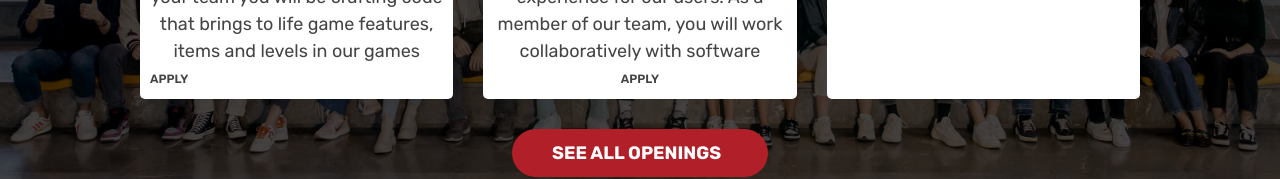
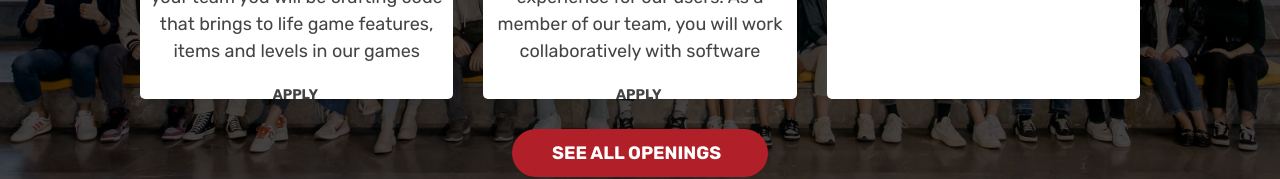
Before and after one commit to Intellect-Play/BgaiWebsite, a Next.js app: page / in a window 1280 px wide. Shown: the part 2025-2204 px from the top of the page. Built offline with nearby package versions, Linux system fonts and the light colour scheme.

Commit message:
chore: Positions Section button animation

```diff
--- a/app/_components/CustomButton.tsx
+++ b/app/_components/CustomButton.tsx
@@ -6,6 +6,9 @@ interface CustomButtonProps {
   width?: string;
   expandedWidth?: string;
   height?: string;
+  bgColor?: string;
+  textColor?: string;
+  fontSize?: string;
   onClick?: () => void;
 }
 
@@ -15,6 +18,9 @@ const CustomButton: React.FC<CustomButtonProps> = ({
   width = "12rem",
   expandedWidth = "15rem",
   height = "3rem",
+  bgColor = "#B12028",
+  textColor = "#fff",
+  fontSize = "18px",
   onClick,
 }) => {
   const [hovered, setHovered] = useState(false);
@@ -24,10 +30,13 @@ const CustomButton: React.FC<CustomButtonProps> = ({
       onMouseEnter={() => setHovered(true)}
       onMouseLeave={() => setHovered(false)}
       onClick={onClick}
-      className="group flex items-center gap-2 text-[18px] font-[700] cursor-pointer rounded-full text-[#fff] bg-[#B12028] hover:bg-gray-300 transition-all duration-300 overflow-hidden pl-[40px]"
+      className="group flex items-center gap-2  font-[700] cursor-pointer rounded-full  hover:bg-gray-300 transition-all duration-300 overflow-hidden pl-[40px]"
       style={{
         width: hovered ? expandedWidth : width,
         height,
+        backgroundColor: bgColor,
+        fontSize: fontSize,
+        color: textColor,
       }}
     >
       <span className="flex items-center text-center gap-2">{title}</span>
--- a/app/_featured/Header/Header.tsx
+++ b/app/_featured/Header/Header.tsx
@@ -32,7 +32,7 @@ const Header: React.FC = () => {
   return (
     <>
       <div
-        className={`w-full z-[10] fixed top-0 left-0  transition-colors duration-700 h-[70px] flex items-center px-[10px],
+        className={`w-full z-[99] fixed top-0 left-0    transition-colors duration-700 h-[70px] flex items-center px-[10px],
         ${
           scrolled
             ? "bg-[#fff] text-[#000] shadow-lg"
--- a/app/home/PositionsSection/PositionsSection.tsx
+++ b/app/home/PositionsSection/PositionsSection.tsx
@@ -2,7 +2,7 @@ import React from "react";
 import { Swiper, SwiperSlide } from "swiper/react";
 import "swiper/css";
 import "swiper/css/pagination";
-import { ChevronRight } from "lucide-react";
+import { ChevronRight, ChevronUp, Check } from "lucide-react";
 import CustomButton from "@/app/_components/CustomButton";
 
 interface PositionsSectionProps {
@@ -68,10 +68,18 @@ const PositionsSection: React.FC<PositionsSectionProps> = ({
                   code that brings to life game features, items and levels in
                   our games
                 </p>
-
-                <button className="cursor-pointer mt-auto flex flex-col flex-end  font-[600] text-[12px] text-[#444444]">
-                  APPLY
-                </button>
+                <div className="cursor-pointer flex justify-center items-center  mt-auto font-[600] ">
+                  <CustomButton
+                    title="APPLY"
+                    icon={<Check color="#B12028" size={18} />}
+                    width="8rem"
+                    expandedWidth="8.5rem"
+                    height="3rem"
+                    bgColor="#fff"
+                    textColor="#444444"
+                    fontSize="14px"
+                  />
+                </div>
               </div>
             </SwiperSlide>
             <SwiperSlide className="rounded-[5px] px-[10px] py-[20px]  max-h-[330px]">
@@ -89,9 +97,18 @@ const PositionsSection: React.FC<PositionsSectionProps> = ({
                   software
                 </p>
 
-                <button className="cursor-pointer  mt-auto font-[600] text-[12px] text-[#444444]">
-                  APPLY
-                </button>
+                <div className="cursor-pointer flex justify-center items-center  mt-auto font-[600] ">
+                  <CustomButton
+                    title="APPLY"
+                    icon={<Check color="#B12028" size={18} />}
+                    width="8rem"
+                    expandedWidth="8.5rem"
+                    height="3rem"
+                    bgColor="#fff"
+                    textColor="#444444"
+                    fontSize="14px"
+                  />
+                </div>
               </div>
             </SwiperSlide>
             <SwiperSlide className="rounded-[5px] px-[10px] py-[20px]  max-h-[330px]">
```
